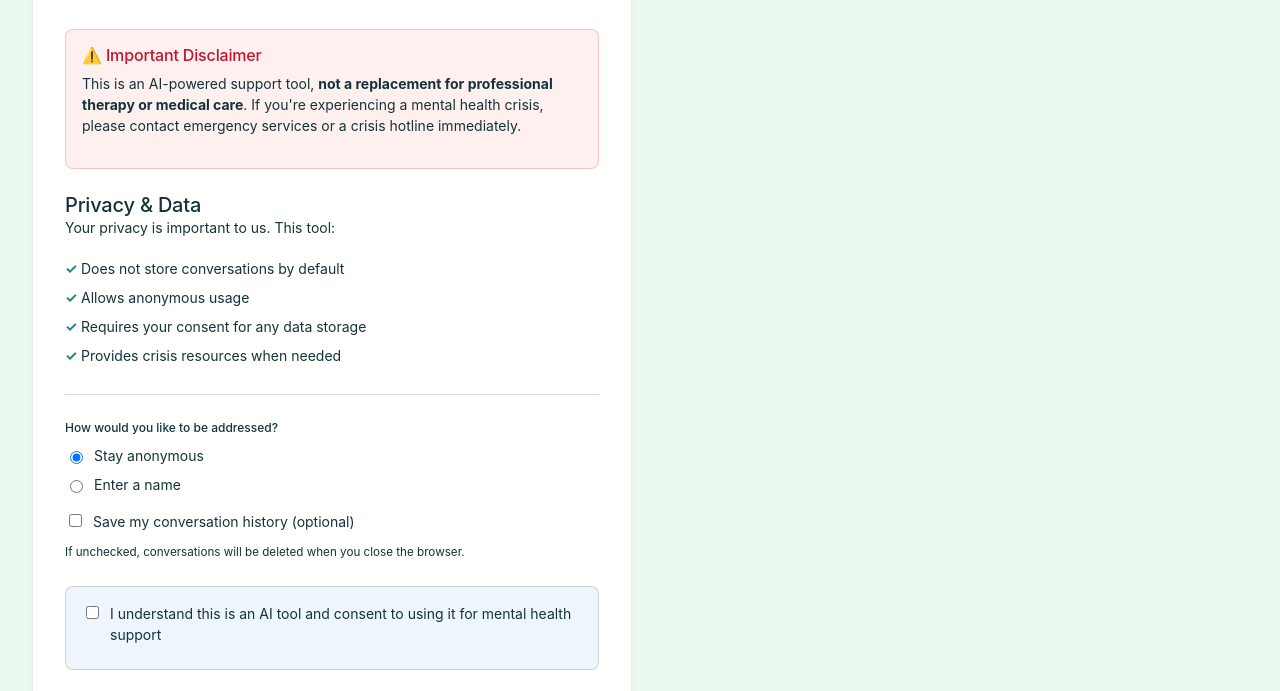
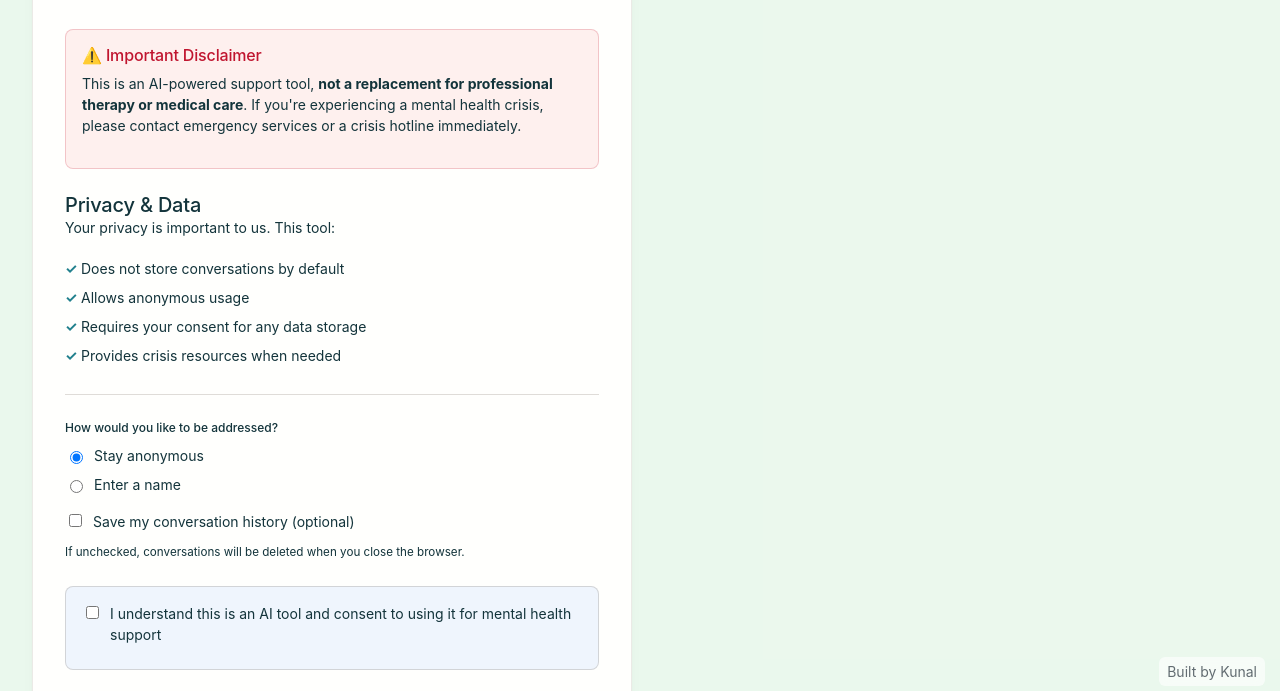
Before and after one commit to Freakkedduck/Mental-Health-Chatbot, a plain HTML site: page index.html in a window 1280 px wide. Shown: the part 104-795 px from the top of the page. Drawn offline with Linux system fonts and the light colour scheme; a web font is replaced by a local one.

Commit message:
Update style.css

```diff
--- a/style.css
+++ b/style.css
@@ -1350,3 +1350,16 @@ select.form-control {
     box-shadow: 0 0 0 0 rgba(var(--color-error-rgb), 0);
   }
 }
+.built-by {
+  position: fixed;
+  bottom: 10px;
+  right: 15px;
+  font-size: 14px;
+  color: var(--color-text-secondary);
+  background: rgba(255, 255, 255, 0.6); /* semi-transparent background */
+  padding: 4px 8px;
+  border-radius: 6px;
+  backdrop-filter: blur(6px); /* glass effect */
+  -webkit-backdrop-filter: blur(6px);
+  z-index: 1000;
+}
```
